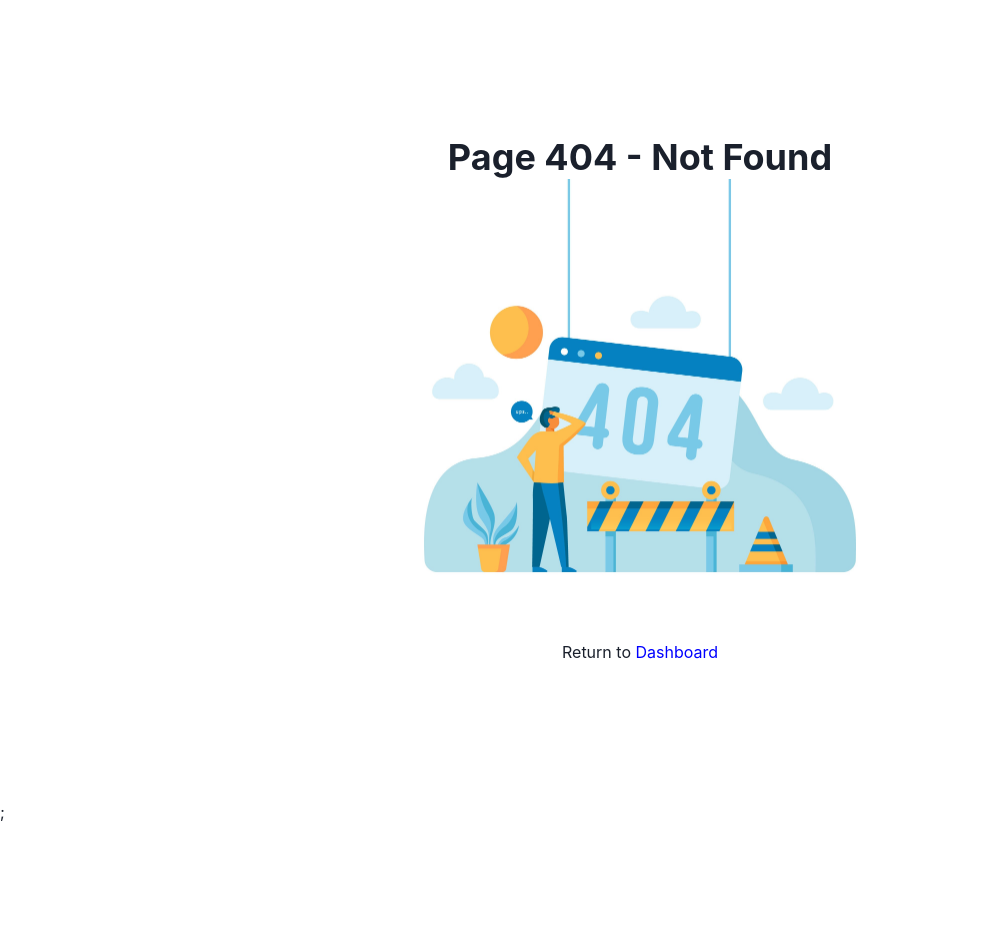
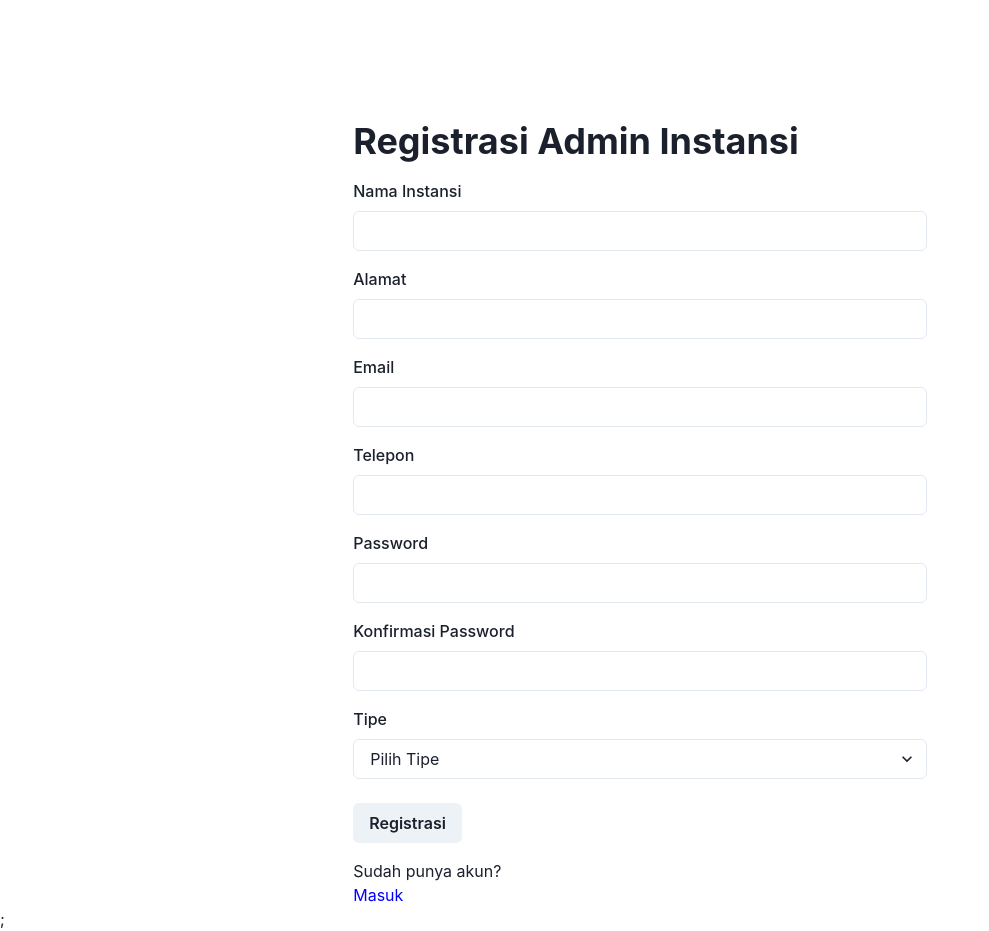
Before and after one commit to ghufronakbar/SuperSOS-DashboardInstances-NextJS, a Next.js app: page /admin/register in a window 1280 px wide. Before the commit this address had no page. Shown: the whole page, without its empty margins (0-989 px from the left). Before the commit the page ends 824 px from the top, so only its background shows below. Built offline with nearby package versions, Linux system fonts and the light colour scheme; no server answers.

Commit message:
Register Page

```diff
--- a/src/pages/admin/login.jsx
+++ b/src/pages/admin/login.jsx
@@ -7,8 +7,11 @@ import {
   Container,
   FormControl,
   FormLabel,
+  HStack,
   Heading,
   Input,
+  Stack,
+  Text,
   useToast,
 } from "@chakra-ui/react";
 import { HeadAdmin } from "@/components/HeadAdmin";
@@ -90,6 +93,9 @@ function Login() {
               Login
             </Button>
           </form>
+          <HStack mt={4}>
+          <Text>Don't have an account?  </Text><Text color='blue' onClick={()=>{router.push(`/admin/register`)}}>Sign Up</Text>
+          </HStack>
           {error && <div style={{ color: "red" }}>{error}</div>}
         </Container>
       </main>
--- /dev/null
+++ b/src/pages/admin/register.jsx
@@ -0,0 +1,177 @@
+import { useState } from "react";
+import { axiosInstance } from "@/lib/axios";
+import {
+  Button,
+  Container,
+  FormControl,
+  FormLabel,
+  Heading,
+  Input,
+  Select,
+  useToast,
+  Text,
+} from "@chakra-ui/react";
+import { HeadAdmin } from "@/components/HeadAdmin";
+import { useRouter } from "next/router";
+
+function Register() {
+  const [instancesName, setInstancesName] = useState("");
+  const [address, setAddress] = useState("");
+  const [email, setEmail] = useState("");
+  const [phone, setPhone] = useState("");
+  const [password, setPassword] = useState("");
+  const [confirmationPassword, setConfirmationPassword] = useState("");
+  const [type, setType] = useState("");
+  const toast = useToast();
+  const router = useRouter();
+
+  const handleRegister = async (e) => {
+    e.preventDefault();
+
+    try {
+      const response = await axiosInstance.post("/register", {
+        instances_name: instancesName,
+        address: address,
+        email: email,
+        phone: phone,
+        password: password,
+        confirmation_password: confirmationPassword,
+        type: type,
+      });
+
+      const { status, message } = response.data;
+
+      if (status === 200) {
+        toast({
+          title: "Registrasi Berhasil",
+          description: message,
+          status: "success",
+          duration: 5000,
+          isClosable: true,
+        });
+
+        router.push("/admin/login");
+      } else {
+        toast({
+          title: "Registrasi Gagal",
+          description: message,
+          status: "error",
+          duration: 5000,
+          isClosable: true,
+        });
+      }
+    } catch (error) {
+      const errorMessage = error.response?.data?.message || "Gagal melakukan registrasi. Silakan coba lagi.";
+      toast({
+        title: "Error",
+        description: errorMessage,
+        status: "error",
+        duration: 5000,
+        isClosable: true,
+      });
+    }
+  };
+
+  return (
+    <>
+      {HeadAdmin()}
+      <main>
+        <Container>
+          <br />
+          <br />
+          <br />
+          <br />
+          <br />
+          <Heading>Registrasi Admin Instansi</Heading>
+          <form onSubmit={handleRegister}>
+            <FormControl mt={4}>
+              <FormLabel>Nama Instansi</FormLabel>
+              <Input
+                type="text"
+                value={instancesName}
+                onChange={(e) => setInstancesName(e.target.value)}
+                required
+              />
+            </FormControl>
+
+            <FormControl mt={4}>
+              <FormLabel>Alamat</FormLabel>
+              <Input
+                type="text"
+                value={address}
+                onChange={(e) => setAddress(e.target.value)}
+                required
+              />
+            </FormControl>
+
+            <FormControl mt={4}>
+              <FormLabel>Email</FormLabel>
+              <Input
+                type="email"
+                value={email}
+                onChange={(e) => setEmail(e.target.value)}
+                required
+              />
+            </FormControl>
+
+            <FormControl mt={4}>
+              <FormLabel>Telepon</FormLabel>
+              <Input
+                type="text"
+                value={phone}
+                onChange={(e) => setPhone(e.target.value)}
+                required
+              />
+            </FormControl>
+
+            <FormControl mt={4}>
+              <FormLabel>Password</FormLabel>
+              <Input
+                type="password"
+                value={password}
+                onChange={(e) => setPassword(e.target.value)}
+                required
+              />
+            </FormControl>
+
+            <FormControl mt={4}>
+              <FormLabel>Konfirmasi Password</FormLabel>
+              <Input
+                type="password"
+                value={confirmationPassword}
+                onChange={(e) => setConfirmationPassword(e.target.value)}
+                required
+              />
+            </FormControl>
+
+            <FormControl mt={4}>
+              <FormLabel>Tipe</FormLabel>
+              <Select
+                value={type}
+                onChange={(e) => setType(e.target.value)}
+                placeholder="Pilih Tipe"
+                required
+              >
+                <option value="1">Rumah Sakit</option>
+                <option value="2">Polisi</option>
+                <option value="3">Pemadam Kebakaran</option>
+              </Select>
+            </FormControl>
+
+            <Button mt={6} type="submit">
+              Registrasi
+            </Button>
+          </form>
+          <Text mt={4}>
+            Sudah punya akun?{" "}
+            <Text color="blue" cursor="pointer" onClick={() => router.push(`/admin/login`)}>
+              Masuk
+            </Text>
+          </Text>
+        </Container>
+      </main>
+    </>
+  );
+}
+
+export default Register;
```
